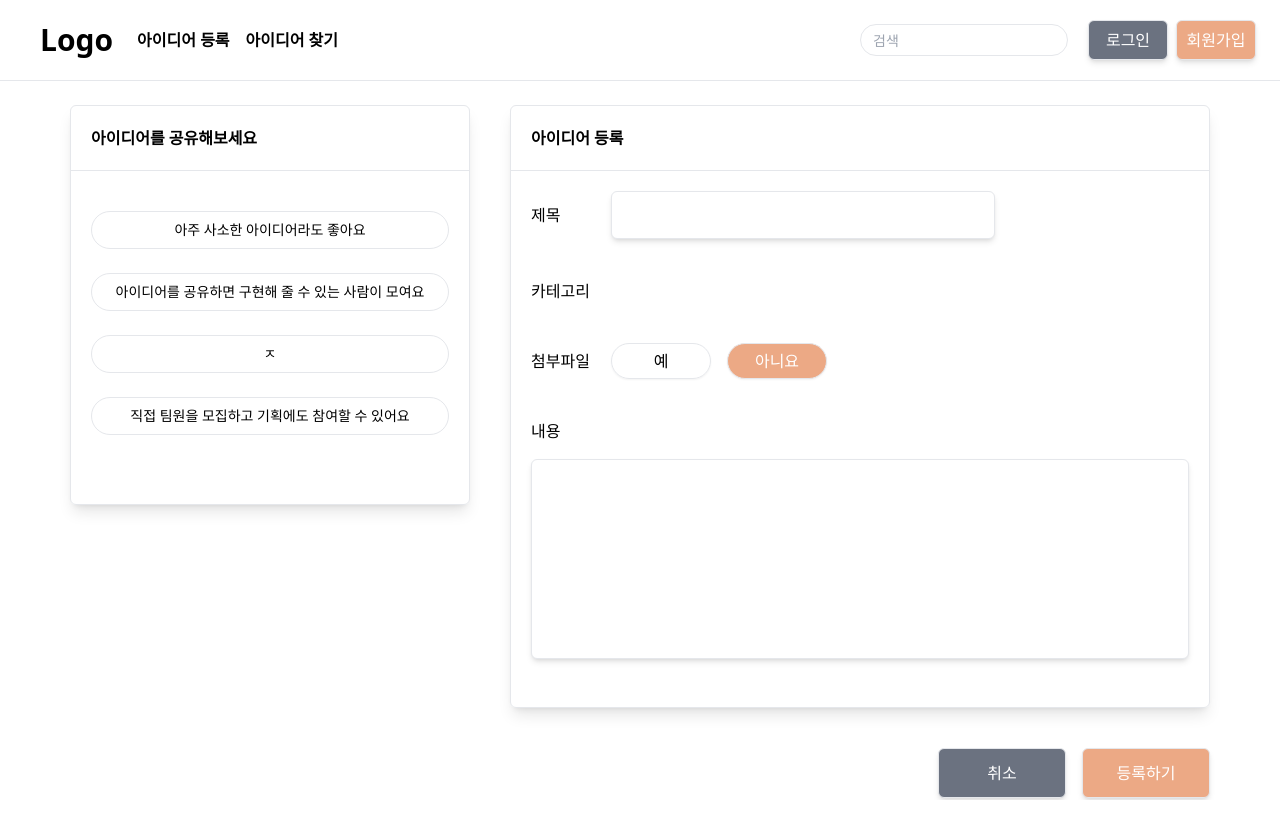
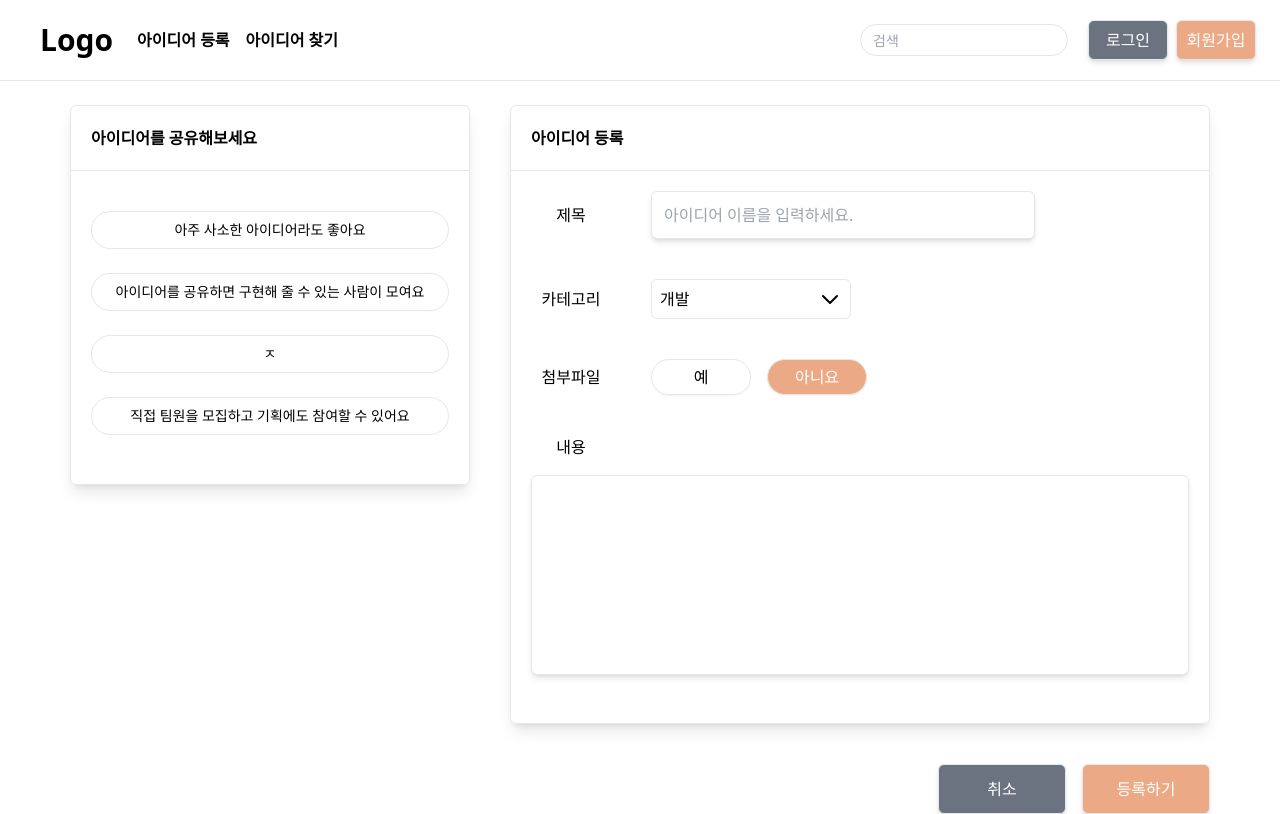
Before and after one commit to HolyWatter/Idea-matching, a Next.js app: page /idea in a window 1280 px wide. Built offline with nearby package versions, Linux system fonts and the light colour scheme.

Commit message:
아이디어등록 레이아웃 및 기능 임시

```diff
--- a/components/BtnInput/Input.tsx
+++ b/components/BtnInput/Input.tsx
@@ -18,7 +18,7 @@ export const Input: FC<Props> = ({
   return (
     <input
       onChange={onChange}
-      className="w-96 h-12 border rounded-md pl-3 pt-2 shadow-md focus:outline-none focus:border-gray-500"
+      className="w-96 h-12 border rounded-md pl-3 shadow-md focus:outline-none focus:border-gray-500"
       placeholder={placeholder}
       type={type}
       value={value}
--- a/pages/idea/index.tsx
+++ b/pages/idea/index.tsx
@@ -1,8 +1,35 @@
-import { useCallback, useState } from "react";
+import { useCallback, useState, useRef } from "react";
 import { Input } from "../../components/BtnInput/Input";
+
+interface File {
+  name: string;
+  lastModified: number;
+  lastModifiedDate: object;
+  size: number;
+  type: string;
+  webkitRelativePath: string;
+}
+
+interface Files {
+  File: File;
+}
+
+interface IdeaInfo {
+  title: string;
+  category: string;
+  content: string;
+}
 
 export default function Idea() {
   const [hasFile, setHasFile] = useState<boolean>(false);
+  const [fileList, setFileList] = useState<Files[] | null>();
+  const [ideaInfo, setIdeaInfo] = useState<IdeaInfo>({
+    title: "",
+    category: "개발",
+    content: "",
+  });
+  const inputRef = useRef<HTMLInputElement | null>(null);
+
   const selectHasFile = useCallback(() => {
     setHasFile(true);
   }, []);
@@ -10,9 +37,18 @@ export default function Idea() {
     setHasFile(false);
   }, []);
 
+  const uploadFiles = (e: React.ChangeEvent<HTMLInputElement>) => {
+    if (e.target.files) {
+      // console.log(e.target.files)
+      setFileList(Object.values(e.target.files));
+    }
+  };
+
+  console.log(fileList);
+
   return (
     <div className="flex justify-center space-x-10 mt-6">
-      <div className="min-w-[400px] w-[400px] h-[400px] border shadow-lg rounded-md xl-m:hidden">
+      <div className="min-w-[400px] h-[380px] w-[400px] border shadow-lg rounded-md xl-m:hidden">
         <p className="font-semibold p-5">아이디어를 공유해보세요</p>
         <div className="border-t" />
         <div className="flex flex-col items-center w-full mt-10 text-sm space-y-6">
@@ -33,14 +69,37 @@ export default function Idea() {
           <p className="font-semibold p-5">아이디어 등록</p>
           <div className="border-t" />
           <div className="p-5 flex items-center">
-            <p className="w-[80px]">제목</p>
-            <Input />
+            <p className="w-[80px] text-center mr-10">제목</p>
+            <Input
+              onChange={() => {}}
+              name="title"
+              type="text"
+              placeholder="아이디어 이름을 입력하세요."
+              value={ideaInfo.title}
+            />
           </div>
           <div className="p-5 flex items-center">
-            <p className="w-[80px]">카테고리</p>
+            <p className="w-[80px] text-center mr-10">카테고리</p>
+            <button className="w-[200px] h-10 items-center px-2 flex justify-between border rounded-md">
+              <p>{ideaInfo.category}</p>
+              <svg
+                className="w-6 h-6"
+                fill="none"
+                stroke="currentColor"
+                viewBox="0 0 24 24"
+                xmlns="http://www.w3.org/2000/svg"
+              >
+                <path
+                  strokeLinecap="round"
+                  strokeLinejoin="round"
+                  strokeWidth={2}
+                  d="M19 9l-7 7-7-7"
+                />
+              </svg>
+            </button>
           </div>
           <div className="p-5 flex items-center">
-            <p className="w-[80px]">첨부파일</p>
+            <p className="w-[80px] text-center mr-10">첨부파일</p>
             <div className="space-x-4">
               <button
                 onClick={selectHasFile}
@@ -64,24 +123,14 @@ export default function Idea() {
               </button>
             </div>
           </div>
+          <div className="flex items-center">
             {hasFile && (
               <div className="pl-5">
-              <label className="w-[95%] h-[100px] cursor-pointer text-gray-600 hover:border-origin hover:text-origin flex items-center justify-center border-2 border-dashed border-gray-300 rounded-md">
-                <svg
-                  className="h-12 w-12"
-                  stroke="currentColor"
-                  fill="none"
-                  viewBox="0 0 48 48"
-                  aria-hidden="true"
-                >
-                  <path
-                    d="M28 8H12a4 4 0 00-4 4v20m32-12v8m0 0v8a4 4 0 01-4 4H12a4 4 0 01-4-4v-4m32-4l-3.172-3.172a4 4 0 00-5.656 0L28 28M8 32l9.172-9.172a4 4 0 015.656 0L28 28m0 0l4 4m4-24h8m-4-4v8m-12 4h.02"
-                    strokeWidth={2}
-                    strokeLinecap="round"
-                    strokeLinejoin="round"
-                  />
-                </svg>
+                <label className="w-[80px] cursor-pointer text-gray-600 hover:border-origin hover:text-origin flex items-center justify-center border-2 border-gray-300 rounded-md mr-10">
+                  <div>업로드</div>
                   <input
+                    ref={inputRef}
+                    onChange={uploadFiles}
                     accept="image/*"
                     className="hidden"
                     multiple={true}
@@ -90,8 +139,35 @@ export default function Idea() {
                 </label>
               </div>
             )}
+            {fileList && hasFile && (
+              <div className="w-[380px] px-3 py-3 border rounded-md">
+                {fileList?.map((item) => (
+                  <div
+                    key={item.name}
+                    className="flex justify-between items-center"
+                  >
+                    <p className="px-2">{item.name}</p>
+                    <svg
+                      className="w-3 h-3"
+                      fill="none"
+                      stroke="currentColor"
+                      viewBox="0 0 24 24"
+                      xmlns="http://www.w3.org/2000/svg"
+                    >
+                      <path
+                        strokeLinecap="round"
+                        strokeLinejoin="round"
+                        strokeWidth={2}
+                        d="M6 18L18 6M6 6l12 12"
+                      />
+                    </svg>
+                  </div>
+                ))}
+              </div>
+            )}
+          </div>
           <div className="p-5 flex flex-col items-start space-y-4">
-            <p className="w-[80px]">내용</p>
+            <p className="w-[80px] text-center">내용</p>
             <textarea className="w-full h-[200px] border rounded-md shadow-md resize-none p-3" />
           </div>
         </div>
--- a/pages/signup/index.tsx
+++ b/pages/signup/index.tsx
@@ -42,6 +42,10 @@ export default function SignUp() {
     e.preventDefault();
     postUser();
   };
+
+  const clickToLoginBtn = ()=>{
+    router.push('/login')
+  }
 
   return (
     <div className="flex flex-col items-center m-auto">
@@ -97,6 +101,12 @@ export default function SignUp() {
           회원가입
         </button>
       </form>
+      <div className="my-4 space-x-5 flex">
+        <p>이미 회원이신가요?</p>
+        <button onClick={clickToLoginBtn} className="text-blue-400 underline">
+          로그인
+        </button>
+      </div>
     </div>
   );
 }
```
Lines whose indentation alone changed are shown as unchanged.
